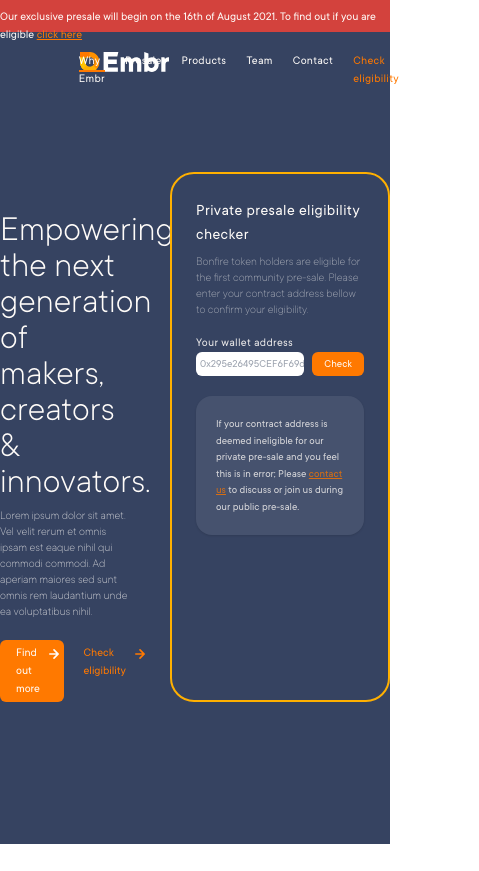
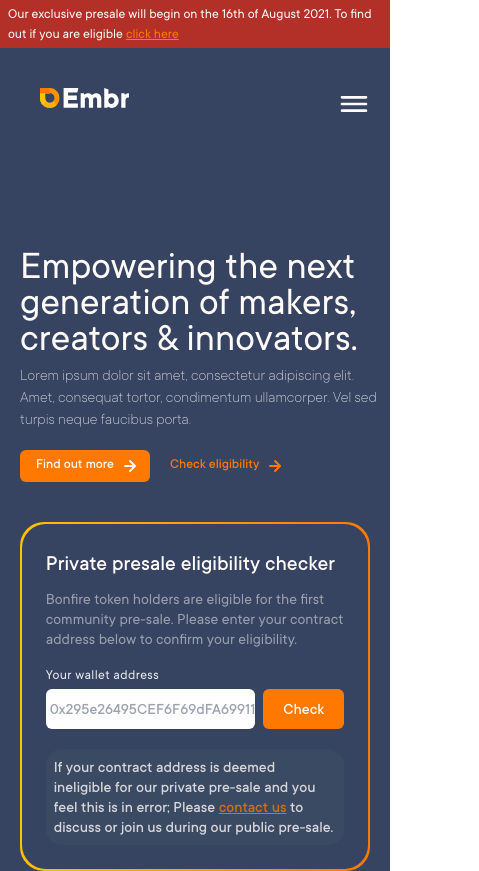
Before and after one commit to liambigras/Embr, a Next.js app: page / in a window 390 px wide. Shown: the whole page, 479 px wide, since content can reach past the window. Before the commit the page ends 844 px from the top, so only its background shows below. Built offline with nearby package versions, Linux system fonts and the light colour scheme.

Commit message:
Added correct font and sizes with what was in figma
Also added a friendly mobile design to the layout.

EligibilityCheckerPage.js
Navbar.js
Banner.js

- Added extra font

Also the tailwind.config file was modified

```diff
--- a/components/Banner.js
+++ b/components/Banner.js
@@ -2,10 +2,15 @@
 
 const Banner = () => {
     return (
-        <div className='flex justify-center w-screen h-8 bg-customWarning '>
-
-        <p className='text-embrWhite text-sm pt-2'>Our exclusive presale will begin on the 16th of August 2021. To find out if you are eligible <a className='text-embrOrange underline' href=''> click here</a></p>
-
+      <div className="flex justify-center pl-2 sm:pl-0 h-12 sm:h-8 bg-redOxyde ">
+        <p className="text-embrWhite text-sm pt-1">
+          Our exclusive presale will begin on the 16th of August 2021. To find
+          out if you are eligible{" "}
+          <a className="text-embrOrange underline" href="">
+            {" "}
+            click here
+          </a>
+        </p>
       </div>
     );
 }
--- a/components/EligibilityCheckerPage.js
+++ b/components/EligibilityCheckerPage.js
@@ -3,34 +3,36 @@ import RightArrowOrange from '../public/rightarrowOrange.svg'
 
 const EligibilityCheckerPage = () => {
     return (
-        <div className='flex justify-center text-embrWhite '>
-        <div className='w-1/3 mt-20 '>
-          <p className='text-4xl font-light leading-9'>Empowering the next generation of makers, creators 	&amp; innovators.</p>
-          <p className='font-extralight leading-4 text-sm mt-2 opacity-80'>Lorem ipsum dolor sit amet. Vel velit rerum et omnis ipsam est eaque nihil qui commodi commodi. Ad aperiam maiores sed sunt omnis rem laudantium unde ea voluptatibus nihil.</p>
+        <div className='sm:flex justify-center text-embrWhite '>
+        <div className='ml-5 sm:ml-0 sm:w-547 mt-20 '>
+          <p className='text-40 leading-9'>Empowering the next generation of makers, creators 	&amp; innovators.</p>
+          <p className='font-extralight leading-snug text-16 mt-2 opacity-80'>Lorem ipsum dolor sit amet, consectetur adipiscing elit. Amet, consequat tortor, condimentum ullamcorper. Vel sed turpis neque faucibus porta.</p>
           <div className='flex mt-5'>
           <div className='inline-block rounded-md bg-embrOrange pt-1 pb-1 pl-4 pr-2 text-sm'>
             <div className='flex'>
-            <a href='' className='mr-1'>Find out more</a> <img src={RightArrowWhite.src} className='h-5' />
+            <a href='' className='mr-1 text-14 font-medium'>Find out more</a> <img src={RightArrowWhite.src} className='h-6' />
             </div>
           </div>
           <div className='flex pl-5 text-sm pt-1 pb-1 text-embrOrange'>
-            <a href='' className='mr-1'>Check eligibility</a> <img src={RightArrowOrange.src} className='h-5' />
+            <a href='' className='mr-1 text-14 font-medium'>Check eligibility</a> <img src={RightArrowOrange.src} className='h-6' />
             </div>
           </div>
         </div>
-        <div className='w-88 border-2 rounded-3xl mt-10 ml-10 border-embrYellow p-6'>
-            <p className='tracking-wide'>Private presale eligibility checker</p>
-            <p className='font-extralight leading-4 text-sm mt-2 opacity-60'>Bonfire token holders are eligible for the first community pre-sale. Please enter your contract address bellow to confirm your eligibility.</p>
+        <div className='mt-10 ml-5 mr-5 sm:ml-10 p-xs bg-gradient-to-r from-yellowishOrange to-orange rounded-3xl'>
+        <div className='sm:w-481  rounded-3xl  border-embrYellow p-6 bg-customBlue'>
+            <p className='tracking-normal text-22 font-medium'>Private presale eligibility checker</p>
+            <p className='leading-5 text-16 mt-2 opacity-50 sm:w-420'>Bonfire token holders are eligible for the first community pre-sale. Please enter your contract address below to confirm your eligibility.</p>
             <div className='pt-4'>
-                <p className='text-sm tracking-wide opacity-90'>Your wallet address</p>
-                <div className='flex w-full h-6'>
-                    <input className='rounded-md w-4/5 text-xs text-embrBlack pl-1'  placeholder='0x295e26495CEF6F69dFA69911d9D8e4F3bBadB89B'></input>
-                    <div className='w-auto ml-2 pl-3 pr-3 pt-1 rounded-md bg-embrOrange text-xs '><a>Check</a></div>
+                <p className='text-sm tracking-wide opacity-90 pb-1'>Your wallet address</p>
+                <div className='flex w-full h-10'>
+                    <input className='rounded-md w-320 text-16 text-embrBlack pl-1 font-medium'  placeholder='0x295e26495CEF6F69dFA69911d9D8e4F3bB'></input>
+                    <div className='w-auto ml-2 pl-5 pr-5 pt-2 rounded-md bg-embrOrange text-16 font-medium'><a href=''>Check</a></div>
                 </div>
-                <div className='w-full shadow bg-embrWhite bg-opacity-10 mt-5 p-5 text-xs opacity-80 rounded-2xl tracking-normal leading-1'>
+                <div className='w-full  bg-blueishCard bg-opacity-40 mt-5 p-2 sm:p-5 text-16 opacity-80 rounded-2xl tracking-normal font-medium leading-5'>
                   <p>If your contract address is deemed ineligible for our private pre-sale and you feel this is in error; Please <a href='' className='text-embrOrange underline'>contact us</a> to discuss or join us during our public pre-sale.</p>
                 </div>
             </div>
+        </div>
         </div>
       </div>
     )
--- a/components/Navbar.js
+++ b/components/Navbar.js
@@ -1,12 +1,18 @@
 import logo from '../public/logo.svg'
 import NavbarItems from './NavbarItems';
+import Bars from '../public/bars.svg'
 const Navbar = () => {
     return (
-        <div className='flex h-20 w-screen pl-20 mt-5'>
+        <div className='flex h-20 w-screen pl-10 sm:pl-20 mt-10'>
             <img src={logo.src} className='h-5'/>
-            <div className='flex w-full justify-end pr-20 h-5'>
+            <div className='flex w-full justify-end sm:pr-20 h-5'>
+                <div className='hidden sm:block'>
+                <NavbarItems />
+                </div>
+                <div className='sm:hidden pr-5 '>
+                    <img src={Bars.src} className='h-8' />
+                </div>
 
-                <NavbarItems />
 
             </div>
         </div>
--- a/components/NavbarItems.js
+++ b/components/NavbarItems.js
@@ -8,14 +8,14 @@ const NavbarItems = () => {
             <div className='border-b-2 border-embrOrange'>
                 <a href=''>Why Embr</a>
             </div>
-            <div className='pl-5'>
+            <div className='sm:pl-5'>
                 <a href='' className='focus:border-b-2 border-embrOrange'>Presale</a>
             </div>
 
-            <a href='' className='pl-5 '>Products</a>
-            <a href='' className='pl-5'>Team</a>
-            <a href='' className='pl-5'>Contact</a>
-            <a href='' className='pl-5 text-embrOrange'>Check eligibility</a>
+            <a href='' className='sm:pl-5 '>Products</a>
+            <a href='' className='sm:pl-5'>Team</a>
+            <a href='' className='sm:pl-5'>Contact</a>
+            <a href='' className='sm:pl-5 text-embrOrange'>Check eligibility</a>
         </div>
     )
 }
--- a/pages/index.js
+++ b/pages/index.js
@@ -9,7 +9,7 @@ import RightArrowOrange from '../public/rightarrowOrange.svg'
 
 export default function Home() {
   return (
-    <div className="bg-customBlue h-screen">
+    <div className="bg-customBlue sm:h-screen">
       <Head>
         <title>Embr</title>
         <meta name="description" content="Generated by create next app" />
@@ -18,7 +18,7 @@ export default function Home() {
       </Head>
 
 
-      <main >
+      <main className=''>
       <Banner />
       <Navbar />
      <EligibilityCheckerPage />
--- a/styles/globals.css
+++ b/styles/globals.css
@@ -8,6 +8,12 @@
     src:  url("../public/fonts/TTCommonsLight.otf") format("openType");
     font-weight: 300
 }
+
+@font-face {
+    font-family: "TT Commons";
+    src:  url("../public/fonts/TTCommonsMedium.otf") format("openType");
+    font-weight: 500
+}
 @font-face {
     font-family: "TT Commons";
     src:
@@ -15,7 +21,7 @@
 
 }
 
-  div {
+  div, p {
     font-family: "TT Commons", sans-serif;
   }
 @tailwind base;
--- a/tailwind.config.js
+++ b/tailwind.config.js
@@ -2,31 +2,17 @@ module.exports = {
   purge: ['./pages/**/*.{js,ts,jsx,tsx}', './components/**/*.{js,ts,jsx,tsx}'],
   darkMode: false, // or 'media' or 'class'
   theme: {
-    backgroundColor: theme => ({
-      'customBlue': '#364361',
-      'customWarning': '#D3423D',
-      'embrOrange': '#ff7900',
-      'embrWhite': '#fffcf9'
+    gradientColorStops: theme => ({
+      ...theme('colors'),
+      'yellowishOrange' : '#FFC200',
+      'orange': '#FF7900'
      }),
      textColor: {
       'embrBlack': '#313131',
-      'embrWhite': '#fffcf9',
+      'embrWhite': '#fffbf9',
       'embrOrange': '#ff7900',
     },
-    fontSize: {
-      'xs': '11px',
-      'sm': '12px',
-      'tiny': '.875rem',
-      'base': '1rem',
-      'lg': '1.125rem',
-      'xl': '1.25rem',
-      '2xl': '1.5rem',
-     '3xl': '1.875rem',
-     '4xl': '2.25rem',
-      '5xl': '3rem',
-      '6xl': '4rem',
-     '7xl': '5rem',
-    },
+
     borderColor: theme => ({
       'embrWhite': '#fffcf9',
       'embrOrange': '#ff7900',
@@ -35,8 +21,30 @@ module.exports = {
 
     extend: {
       width: {
-        '88': '22rem'
-      }
+        '88': '22rem',
+        '320' : '320px',
+        '420' : '420px',
+        '481' : '481px',
+        '547':'547px'
+      },
+      fontSize: {
+        '14': '14px',
+        '16': '16px',
+        '22': '22px',
+        '40': '40px',
+        'tiny': '.875rem',
+      },
+      backgroundColor: theme => ({
+        'customBlue': '#364361',
+        'blueishCard': '#445B6A',
+        'customWarning': '#D3423D',
+        'embrOrange': '#ff7900',
+        'embrWhite': '#fffcf9',
+        'redOxyde': '#B23028'
+       }),
+       padding: {
+         'xs' : '1.75px'
+       },
     },
   },
   variants: {
```
Also changed, not shown: public/bars.svg (added), public/fonts/TTCommonsMedium.otf (renamed from public/fonts/TT CommonsMedium.otf).
